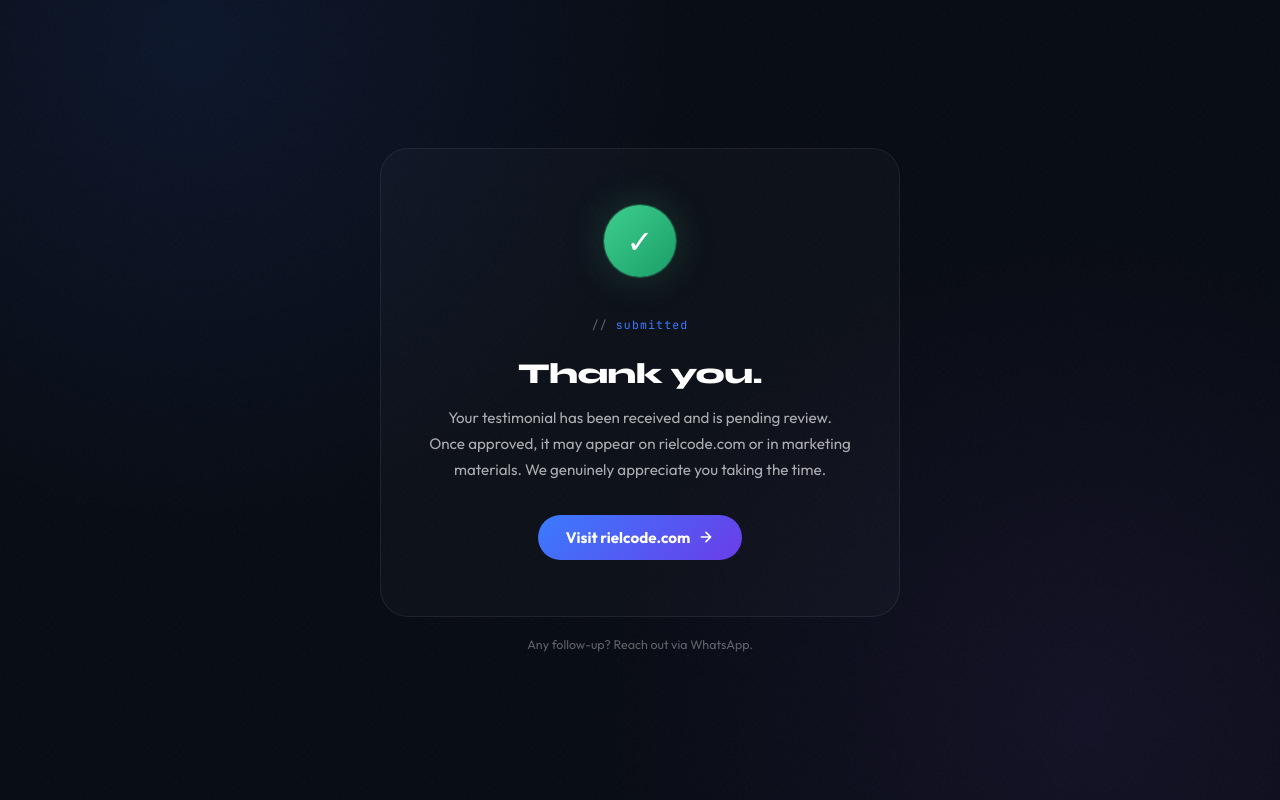
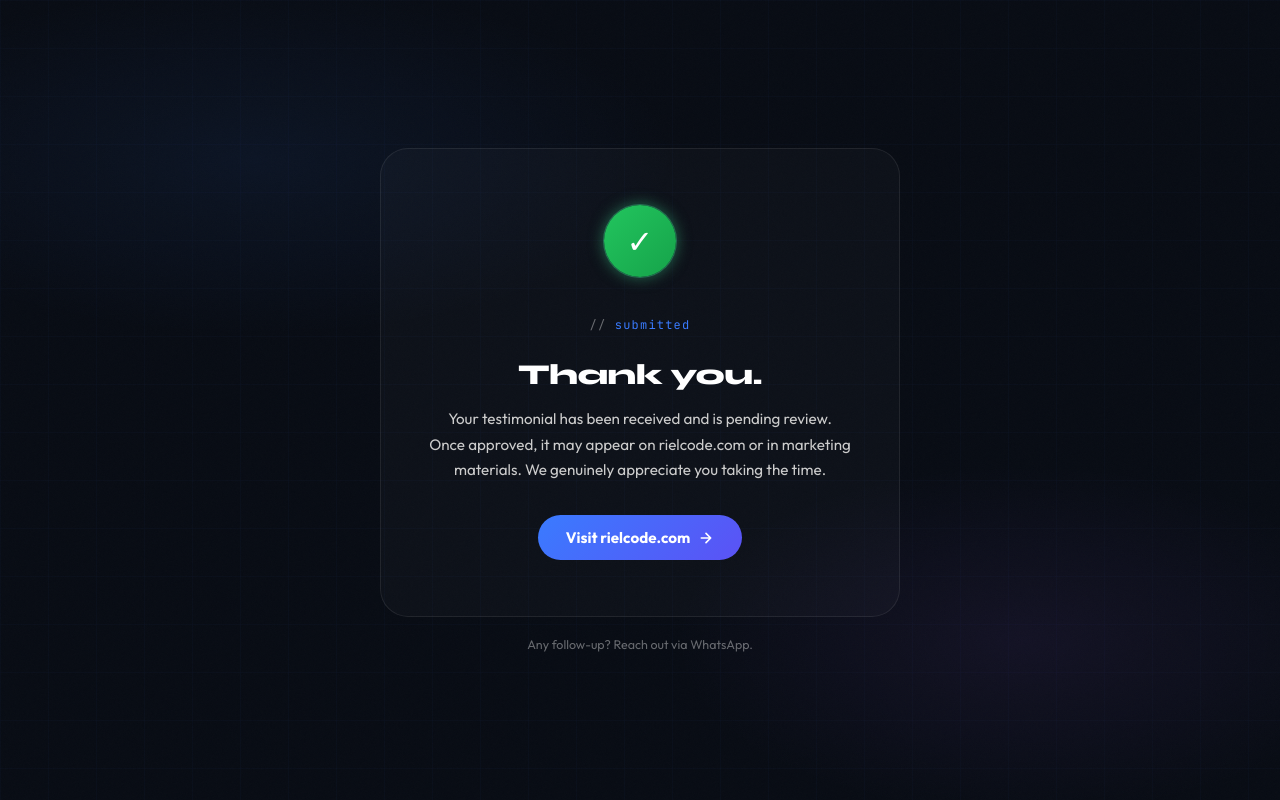
Before and after one commit to Azriel-Fajar/rielcode-testimonials, a PHP site: page /thank-you.php in a window 1280 px wide. Run offline with PHP 8.4, Linux system fonts and the light colour scheme.

Commit message:
Align CSS with Rielcode design system tokens

```diff
--- /dev/null
+++ b/CSS/root-variables.css
@@ -0,0 +1,134 @@
+@import url("https://fonts.googleapis.com/css2?family=Outfit:wght@300;400;500;600;700;800&family=Syne:wght@700;800&family=JetBrains+Mono:wght@400;500;600&display=swap");
+/**
+ * ============================================================
+ *  ROOT DESIGN TOKENS — single source of truth
+ *  Synced with prototype design-system spec
+ * ============================================================
+ */
+
+:root {
+  /* ── Brand / Accent ── */
+  --color-primary:        #3a7bff;
+  --color-primary-dark:   #195bde;
+  --color-primary-hover:  #1e55c4;
+
+  --color-green:          #3ecf8e;
+  --color-green-dark:     #1a9e68;
+
+  --color-purple:         #a35bff;
+  --color-purple-dark:    #7c3de0;
+  --color-purple-light:   #d38bff;
+
+  --color-red:            #ff4b4b;
+  --color-red-dark:       #e84118;
+
+  --color-success:        #22c55e;
+  --color-success-dark:   #16a34a;
+
+  --color-cyan:           #00d4ff;
+
+  /* ── Promo Gradient ── */
+  --color-promo-from:     #4f46e5;
+  --color-promo-to:       #9333ea;
+  --gradient-promo:       linear-gradient(135deg, var(--color-promo-from) 0%, var(--color-promo-to) 100%);
+
+  /* ── Backgrounds ── */
+  --color-bg-body:        #080c14;
+  --color-bg-alt:         #1f2529;
+  --color-bg-deep:        #1a1a1a;
+  --color-bg-deepest:     #111315;
+  --color-bg-card:        #2a2a2a;
+  --color-bg-input:       #2a2f35;
+  --color-bg-input-alt:   #2d3439;
+  --color-bg-sidebar:     #2f3640;
+  --color-bg-admin-body:  #f5f6fa;
+  --color-bg-white:       #ffffff;
+
+  /* ── Text ── */
+  --color-text-primary:   #ffffff;
+  --color-text-muted:     #cccccc;
+  --color-text-dimmed:    rgba(255,255,255,0.60);
+  --color-text-faint:     rgba(255,255,255,0.38);
+  --color-text-dark:      #333333;
+
+  /* ── Border ── */
+  --color-border:         rgba(255,255,255,0.08);
+  --color-border-hover:   rgba(255,255,255,0.18);
+  --color-border-divider: rgba(255,255,255,0.32);
+  --color-border-admin:   #dcdde1;
+
+  /* ── Shadow / Glow ── */
+  --shadow-card:          0 10px 20px rgba(0,0,0,0.2);
+  --shadow-glow-blue:     0 0 15px rgba(58,123,255,0.5);
+  --shadow-glow-green:    0 0 15px rgba(62,207,142,0.5);
+  --shadow-glow-purple:   0 0 15px rgba(163,91,255,0.5);
+  --shadow-glow-red:      0 0 10px rgba(255,75,75,0.4);
+
+  /* ── Type families ── */
+  --font-display: "Syne", "Outfit", sans-serif;
+  --font-main:    "Outfit", sans-serif;
+  --font-ui:      "Segoe UI", Tahoma, Geneva, Verdana, sans-serif;
+  --font-mono:    "JetBrains Mono", ui-monospace, Menlo, monospace;
+
+  /* ── Type scale ── */
+  --fs-display-xl: 72px;
+  --fs-display-lg: 56px;
+  --fs-h1:         40px;
+  --fs-h2:         32px;
+  --fs-h3:         24px;
+  --fs-h4:         20px;
+  --fs-body-lg:    18px;
+  --fs-body-md:    16px;
+  --fs-body-sm:    14px;
+  --fs-label:      12px;
+  --fs-code:       14px;
+
+  --lh-display-xl: 1.05;
+  --lh-display-lg: 1.10;
+  --lh-h1:         1.20;
+  --lh-h2:         1.25;
+  --lh-h3:         1.30;
+  --lh-h4:         1.40;
+  --lh-body-lg:    1.65;
+  --lh-body-md:    1.60;
+  --lh-body-sm:    1.55;
+  --lh-label:      1.40;
+  --lh-code:       1.50;
+
+  --ls-label:      0.08em;
+
+  /* ── Spacing (base-8) ── */
+  --space-1:  4px;
+  --space-2:  8px;
+  --space-3:  12px;
+  --space-4:  16px;
+  --space-6:  24px;
+  --space-8:  32px;
+  --space-12: 48px;
+  --space-16: 64px;
+  --space-24: 96px;
+
+  /* ── Radii ── */
+  --radius-sm:   8px;
+  --radius-md:   16px;
+  --radius-lg:   28px;
+  --radius-xl:   40px;
+  --radius-pill: 50px;
+
+  /* ── Motion ── */
+  --transition-fast: 0.2s ease;
+  --transition-base: 0.3s ease;
+  --transition-slow: 0.6s ease;
+
+  /* ── Z-index ── */
+  --z-nav:     1050;
+  --z-overlay: 10000;
+
+  /* ── Layout ── */
+  --container-max:      1200px;
+  --section-py-desktop: 120px;
+  --section-py-mobile:  64px;
+
+  /* ── Tweak defaults (locked from prototype TWEAK_DEFAULTS) ── */
+  --rc-accent: var(--color-primary);
+}
--- a/CSS/testimonial-form.css
+++ b/CSS/testimonial-form.css
@@ -1,47 +1,53 @@
-@import url("https://fonts.googleapis.com/css2?family=Outfit:wght@300;400;500;600;700;800&family=Syne:wght@700;800&family=JetBrains+Mono:wght@400;500&display=swap");
+@import url("./root-variables.css");
 
-/* ── Tokens (aligned with Rielcode design system) ── */
+/* ── Local aliases bridging canonical design tokens ── */
 :root {
-  --blue:          #3a7bff;
-  --blue-dark:     #195bde;
-  --purple:        #a35bff;
-  --bg:            #080c14;
+  --blue:          var(--color-primary);
+  --blue-dark:     var(--color-primary-dark);
+  --purple:        var(--color-purple);
+  --bg:            var(--color-bg-body);
   --bg-card:       #0d1320;
-  --bg-input:      #111827;
+  --bg-input:      var(--color-bg-input);
   --bg-section:    rgba(255,255,255,0.025);
-  --border:        rgba(255,255,255,0.07);
+  --border:        var(--color-border);
   --border-focus:  rgba(58,123,255,0.5);
-  --text:          #ffffff;
-  --muted:         rgba(255,255,255,0.65);
-  --faint:         rgba(255,255,255,0.35);
-  --error:         #ff4b4b;
+  --text:          var(--color-text-primary);
+  --muted:         var(--color-text-muted);
+  --faint:         var(--color-text-faint);
+  --error:         var(--color-red);
   --gold:          #ffc73a;
-  --success:       #3ecf8e;
-  /* soft radius scale (sm 8 / md 16 / lg 28) */
-  --radius:        16px;
-  --radius-sm:     8px;
-  --radius-lg:     28px;
-  --radius-pill:   50px;
+  --success:       var(--color-success);
   --ease:          cubic-bezier(0.4,0,0.2,1);
-  /* glow shadows */
-  --shadow-glow:   0 0 0 1px rgba(58,123,255,0.35), 0 0 32px rgba(58,123,255,0.18);
-  --shadow-glow-success: 0 0 0 1px rgba(62,207,142,0.35), 0 0 40px rgba(62,207,142,0.22);
+  /* glow shadows — match redesign.css rc-card glow */
+  --shadow-glow:        0 0 0 1px rgba(58,123,255,0.15), 0 18px 40px rgba(0,0,0,0.45), var(--shadow-glow-blue);
+  --shadow-glow-success: 0 0 0 1px rgba(62,207,142,0.35), var(--shadow-glow-green);
 }
 
 *, *::before, *::after { margin: 0; padding: 0; box-sizing: border-box; }
 
 body {
-  font-family: 'Outfit', sans-serif;
-  background: var(--bg);
-  color: var(--text);
+  font-family: var(--font-main);
+  background: var(--color-bg-body);
+  color: var(--color-text-primary);
   min-height: 100vh;
   overflow-x: hidden;
-  /* Subtle dot grid */
+  -webkit-font-smoothing: antialiased;
+  -moz-osx-font-smoothing: grayscale;
+}
+
+/* Mesh bg — matches redesign.css body.rc-redesign::before */
+body::before {
+  content: "";
+  position: fixed;
+  inset: 0;
   background-image:
-    radial-gradient(circle at 15% 5%,  rgba(58,123,255,0.10) 0%, transparent 38%),
-    radial-gradient(circle at 85% 90%, rgba(163,91,255,0.08) 0%, transparent 38%),
-    radial-gradient(rgba(255,255,255,0.03) 1px, transparent 1px);
-  background-size: auto, auto, 32px 32px;
+    radial-gradient(ellipse 60% 40% at 20% 20%, rgba(58,123,255,0.07) 0%, transparent 55%),
+    radial-gradient(ellipse 50% 40% at 80% 80%, rgba(163,91,255,0.07) 0%, transparent 55%),
+    linear-gradient(rgba(58,123,255,0.025) 1px, transparent 1px),
+    linear-gradient(90deg, rgba(58,123,255,0.025) 1px, transparent 1px);
+  background-size: auto, auto, 48px 48px, 48px 48px;
+  pointer-events: none;
+  z-index: 0;
 }
 
 /* Noise overlay */
@@ -108,23 +114,23 @@ body {
 
 .tag-line {
   display: inline-block;
-  font-family: 'JetBrains Mono', monospace;
-  font-size: 0.72rem;
-  letter-spacing: 0.12em;
+  font-family: var(--font-mono);
+  font-size: var(--fs-label);
+  letter-spacing: var(--ls-label);
   text-transform: uppercase;
-  color: var(--blue);
+  color: var(--color-primary);
   border-radius: var(--radius-pill);
   padding: 4px 14px;
   margin-bottom: 20px;
 }
-/* eyebrow // motif (design contract) */
+/* eyebrow // motif — matches redesign.css .rc-eyebrow */
 .tag-line.rc-eyebrow {
   text-transform: lowercase;
   letter-spacing: 0.1em;
 }
 .tag-line.rc-eyebrow::before {
   content: "// ";
-  color: rgba(255,255,255,0.35);
+  color: var(--color-text-faint);
 }
 /* success-card eyebrow spacing */
 .success-card .tag-line {
@@ -432,18 +439,19 @@ body {
   max-width: 520px;
   width: 100%;
   animation: fadeUp 0.6s var(--ease) both;
-  transition: border-color 0.3s var(--ease), box-shadow 0.3s var(--ease);
+  transition: border-color 0.3s var(--ease), box-shadow 0.3s var(--ease), transform 0.3s var(--ease);
 }
 .success-card:hover {
-  border-color: rgba(62,207,142,0.25);
-  box-shadow: var(--shadow-glow-success);
+  border-color: rgba(62,207,142,0.35);
+  box-shadow: 0 0 0 1px rgba(62,207,142,0.15), 0 18px 40px rgba(0,0,0,0.45), var(--shadow-glow-green);
+  transform: translateY(-2px);
 }
 
 .check-icon {
   width: 72px;
   height: 72px;
   border-radius: 50%;
-  background: linear-gradient(135deg, var(--success), #1a9e68);
+  background: linear-gradient(135deg, var(--color-success), var(--color-success-dark));
   display: inline-flex;
   align-items: center;
   justify-content: center;
@@ -455,7 +463,7 @@ body {
 }
 
 .success-card h2 {
-  font-family: 'Syne', sans-serif;
+  font-family: var(--font-display);
   font-size: 1.8rem;
   font-weight: 800;
   margin-bottom: 14px;
@@ -463,7 +471,7 @@ body {
 }
 
 .success-card p {
-  color: var(--muted);
+  color: var(--color-text-muted);
   line-height: 1.7;
   margin-bottom: 32px;
   font-size: 0.95rem;
@@ -473,7 +481,7 @@ body {
   display: inline-flex;
   align-items: center;
   gap: 8px;
-  background: linear-gradient(135deg, var(--blue), #6a3de8);
+  background: linear-gradient(135deg, var(--color-primary) 0%, #5b52f5 100%);
   color: #fff;
   padding: 13px 28px;
   border-radius: var(--radius-pill);
```
Also changed, not shown: other parts of CSS/testimonial-form.css (+35 -34 lines).
